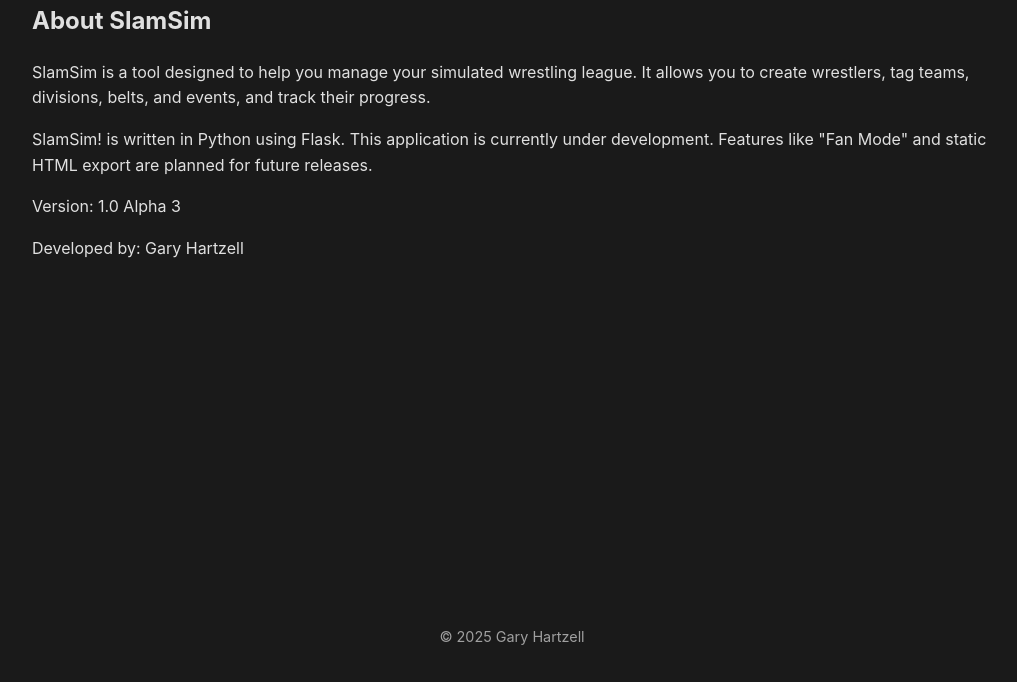
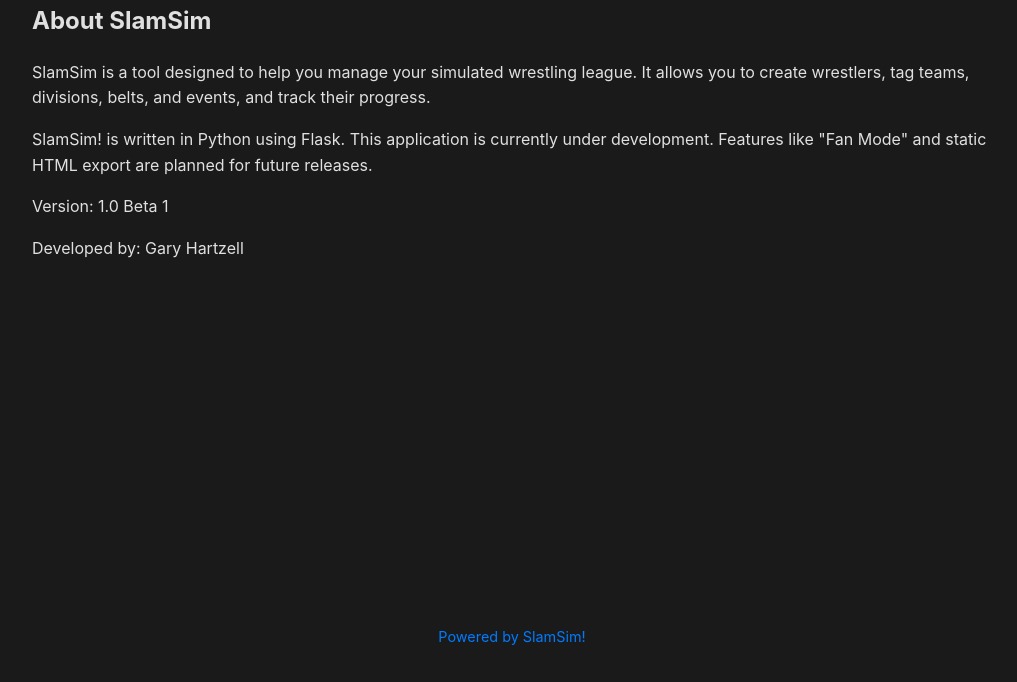
Before and after one commit to garymhartzell/slamsim, a Flask app: page /about in a window 1280 px wide. Shown: the part 158-840 px from the top of the page, without its empty margins (128-1145 px from the left). Run offline with Flask 3, Linux system fonts and the light colour scheme.

Commit message:
Updated page footer and product version.

```diff
--- a/templates/_base.html
+++ b/templates/_base.html
@@ -177,7 +177,7 @@
         {% block content %}{% endblock %}
     </main>
     <footer>
-        <p>&copy; 2025 Gary Hartzell</p>
+        <p><a href="http://slamsim.hartzell.us" target="_blank">Powered by SlamSim!</a></p>
     </footer>
 </body>
 </html>
--- a/templates/about.html
+++ b/templates/about.html
@@ -10,7 +10,7 @@
 <div class="content-section">
     <p>SlamSim is a tool designed to help you manage your simulated wrestling league. It allows you to create wrestlers, tag teams, divisions, belts, and events, and track their progress.</p>
     <p>SlamSim! is written in Python using Flask. This application is currently under development. Features like "Fan Mode" and static HTML export are planned for future releases.</p>
-    <p>Version: 1.0 Alpha 3</p>
+    <p>Version: 1.0 Beta 1</p>
     <p>Developed by: Gary Hartzell</p>
 </div>
 {% endblock %}
```
